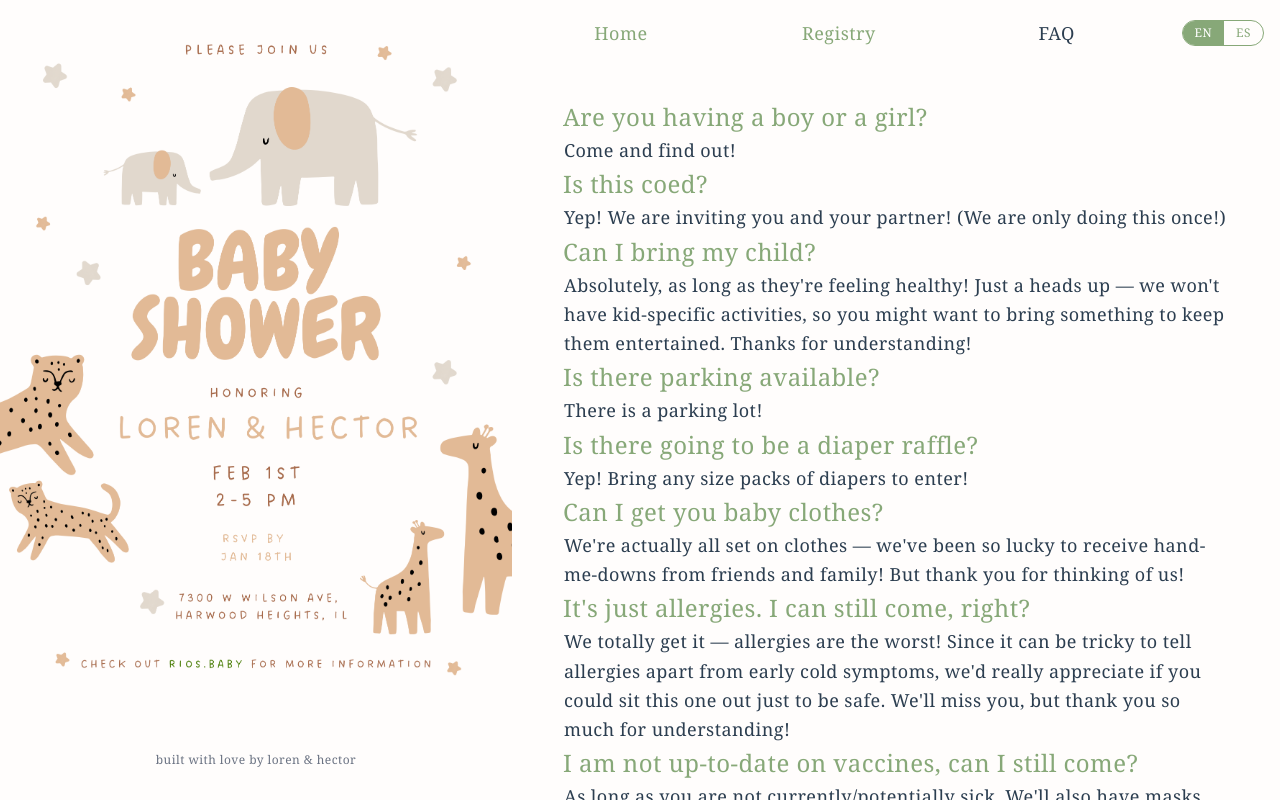
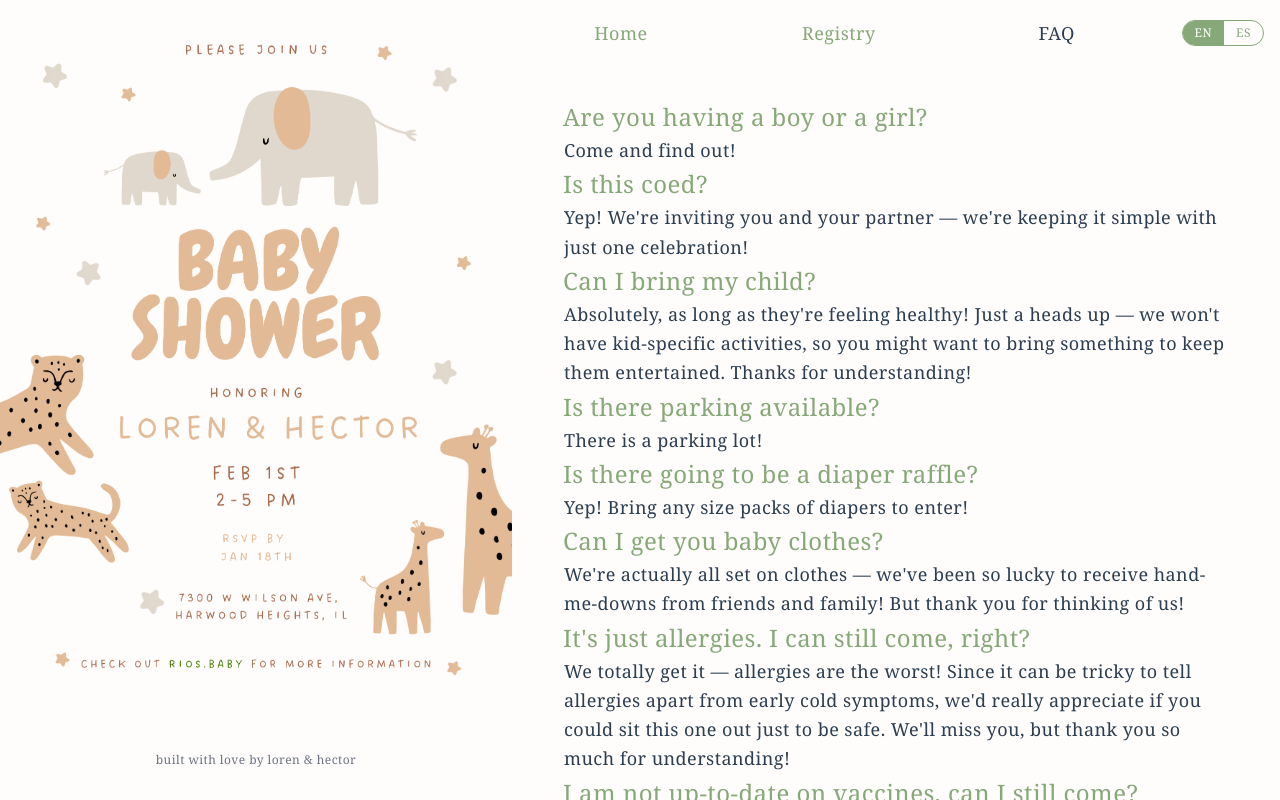
Before and after one commit to bighead-inc/big-baby-shower, a Vue app: page /faq in a window 1280 px wide. Built offline with nearby package versions, Linux system fonts and the light colour scheme.

Commit message:
more verbiage updates
Co-authored-by: Hector Rios <hrios@paypal.com>

```diff
--- a/src/views/FAQView.vue
+++ b/src/views/FAQView.vue
@@ -6,34 +6,34 @@ const { language } = useLanguage()
 
 const faqEN = [
   { question: "Are you having a boy or a girl?", answer: "Come and find out!" },
-  { question: "Is this coed?", answer: "Yep! We are inviting you and your partner! (We are only doing this once!)" },
+  { question: "Is this coed?", answer: "Yep! We're inviting you and your partner — we're keeping it simple with just one celebration!" },
   { question: "Can I bring my child?", answer: "Absolutely, as long as they're feeling healthy! Just a heads up — we won't have kid-specific activities, so you might want to bring something to keep them entertained. Thanks for understanding!" },
   { question: "Is there parking available?", answer: "There is a parking lot!" },
   { question: "Is there going to be a diaper raffle?", answer: "Yep! Bring any size packs of diapers to enter!" },
   { question: "Can I get you baby clothes?", answer: "We're actually all set on clothes — we've been so lucky to receive hand-me-downs from friends and family! But thank you for thinking of us!" },
   { question: "It's just allergies. I can still come, right?", answer: "We totally get it — allergies are the worst! Since it can be tricky to tell allergies apart from early cold symptoms, we'd really appreciate if you could sit this one out just to be safe. We'll miss you, but thank you so much for understanding!" },
-  { question: "I am not up-to-date on vaccines, can I still come?", answer: "As long as you are not currently/potentially sick. We'll also have masks available." },
-  { question: "I was definitely sick 2 weeks ago but have a lingering cough but not contagious, probably...", answer: "If it's been over 10 days since you first got sick then come but wear a mask throughout the baby shower and keep some distance just in case. Otherwise, we accept your presence and celebration from afar!" },
+  { question: "I am not up-to-date on vaccines, can I still come?", answer: "Of course! As long as you're feeling healthy, you're welcome to join us. We'll also have masks available if you'd like one." },
+  { question: "I was definitely sick 2 weeks ago but have a lingering cough but not contagious, probably...", answer: "If it's been over 10 days since you first got sick, you're welcome to come — just wear a mask and keep a little distance just in case. If it's been less than 10 days, we'd love for you to celebrate with us from home. We'll miss you!" },
   { question: "I can't attend anymore. Do I tell you?", answer: "Yep, giving us a heads-up would be nice! Thanks for the courtesy!" },
   { question: "I didn't RSVP, you are still anticipating that I'm showing up right?", answer: "It happens! Just shoot us a text as soon as you know — ideally a week out so we can plan accordingly. Day-of surprises are tough to swing, but we'll do our best!" },
   { question: "What if I can't attend but still want to send a gift?", answer: "Oh thank you! You can get us something from our registry that will be delivered to our home." },
-  { question: "Unrelated to the baby shower, but I have some stuff you might use for baby. How do I coordinate that with you?", answer: "Just text us! We'll let you know if we could use those items!" },
+  { question: "Unrelated to the baby shower, but I have some stuff you might use for baby. How do I coordinate that with you?", answer: "We'd love to hear what you have — just text us to coordinate!" },
 ]
 
 const faqES = [
   { question: "¿Van a tener niño o niña?", answer: "Ven y descúbre!" },
-  { question: "¿Es mixto (hombres y mujeres)?", answer: "¡Sí! ¡Estamos invitando a ti y a tu pareja! (¡Solo lo hacemos una vez!)" },
+  { question: "¿Es mixto (hombres y mujeres)?", answer: "¡Sí! Estamos invitando a ti y a tu pareja — ¡lo estamos haciendo sencillo con una sola celebración!" },
   { question: "¿Puedo traer a mi hijo/a?", answer: "¡Claro, siempre y cuando esté sanito! Solo ten en cuenta que no tendremos actividades para niños, así que quizás quieras traer algo para entretenerlo. ¡Gracias por entender!" },
   { question: "¿Hay estacionamiento disponible?", answer: "¡Sí, hay un estacionamiento!" },
   { question: "¿Va a haber una rifa de pañales?", answer: "¡Sí! ¡Trae paquetes de pañales de cualquier tamaño para participar!" },
   { question: "¿Puedo regalarte ropa de bebé?", answer: "¡Ya tenemos bastante ropa! Hemos tenido mucha suerte de recibir ropa de amigos y familiares. ¡Pero gracias por pensar en nosotros!" },
   { question: "Son solo alergias. ¿Puedo ir, verdad?", answer: "¡Lo entendemos, las alergias son lo peor! Como es difícil distinguir entre alergias y los primeros síntomas de un resfriado, te agradeceríamos mucho si pudieras quedarte en casa solo por precaución. ¡Te vamos a extrañar, pero muchas gracias por entender!" },
-  { question: "No estoy al día con las vacunas, ¿puedo ir?", answer: "Siempre y cuando no estés actualmente/potencialmente enfermo. También tendremos mascarillas disponibles." },
-  { question: "Definitivamente estuve enfermo hace 2 semanas pero tengo una tos persistente pero no contagiosa, probablemente...", answer: "Si han pasado más de 10 días desde que te enfermaste, ven pero usa mascarilla durante todo el baby shower y mantén algo de distancia por si acaso. De lo contrario, ¡aceptamos tu presencia y celebración desde lejos!" },
+  { question: "No estoy al día con las vacunas, ¿puedo ir?", answer: "¡Claro que sí! Mientras te sientas bien de salud, eres bienvenido/a. También tendremos mascarillas disponibles por si quieres una." },
+  { question: "Definitivamente estuve enfermo hace 2 semanas pero tengo una tos persistente pero no contagiosa, probablemente...", answer: "Si han pasado más de 10 días desde que te enfermaste, eres bienvenido/a — solo usa mascarilla y mantén un poco de distancia por si acaso. Si han pasado menos de 10 días, nos encantaría que celebraras con nosotros desde casa. ¡Te vamos a extrañar!" },
   { question: "Ya no puedo asistir. ¿Te aviso?", answer: "¡Sí, sería bueno que nos avises! ¡Gracias por la cortesía!" },
   { question: "No confirmé asistencia, ¿sigues esperando que llegue, verdad?", answer: "¡Pasa! Solo mándanos un mensaje en cuanto sepas — idealmente con una semana de anticipación para poder planear. Las sorpresas del mismo día son difíciles, ¡pero haremos lo posible!" },
   { question: "¿Qué pasa si no puedo asistir pero quiero enviar un regalo?", answer: "¡Oh, gracias! Puedes comprarnos algo de nuestro registro que será enviado a nuestra casa." },
-  { question: "No relacionado con el baby shower, pero tengo algunas cosas que podrían usar para el bebé. ¿Cómo coordino eso con ustedes?", answer: "¡Solo envíanos un mensaje! ¡Te diremos si podemos usar esos artículos!" },
+  { question: "No relacionado con el baby shower, pero tengo algunas cosas que podrían usar para el bebé. ¿Cómo coordino eso con ustedes?", answer: "¡Nos encantaría saber qué tienes! Solo mándanos un mensaje para coordinar." },
 ]
 </script>
 
```
